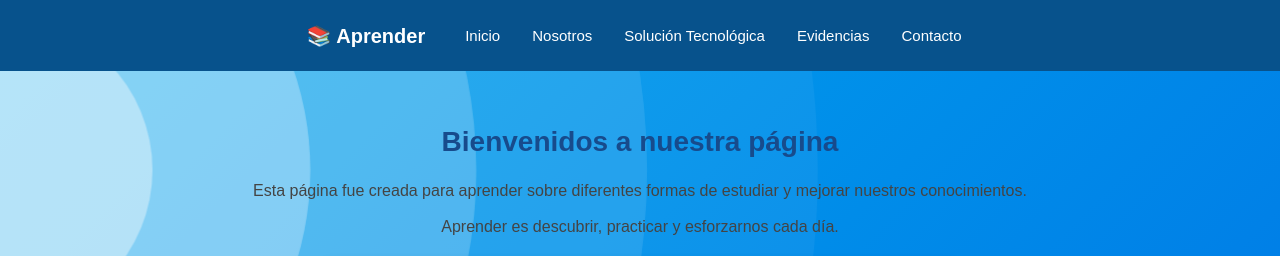
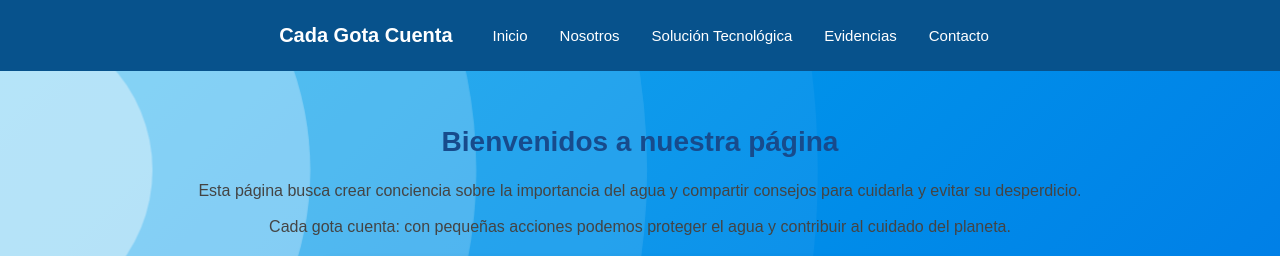
Before and after one commit to guerrerodarly8-star/save-water, a plain HTML site: page index.html in a window 1280 px wide. Shown: the part 180-436 px from the top of the page. Drawn offline with Linux system fonts and the light colour scheme.

Commit message:
Actualizar index.html

```diff
--- a/index.html
+++ b/index.html
@@ -12,7 +12,7 @@
     </div>
 <header>
     <nav>
-        <div class="logo">📚 Aprender</div>
+        <div class="logo">Cada Gota Cuenta </div>
 
         <a href="index.html">Inicio</a>
         <a href="nosotros.html">Nosotros</a>
@@ -26,14 +26,11 @@
     <h2>Bienvenidos a nuestra página</h2>
 
     <p>
-        Esta página fue creada para aprender sobre
-        diferentes formas de estudiar y mejorar
-        nuestros conocimientos.
+         Esta página busca crear conciencia sobre la importancia del agua y compartir consejos para cuidarla y evitar su desperdicio.
     </p>
 
     <p>
-        Aprender es descubrir, practicar y
-        esforzarnos cada día.
+        Cada gota cuenta: con pequeñas acciones podemos proteger el agua y contribuir al cuidado del planeta.
     </p>
 
     <div class="contenedor-video">
```
